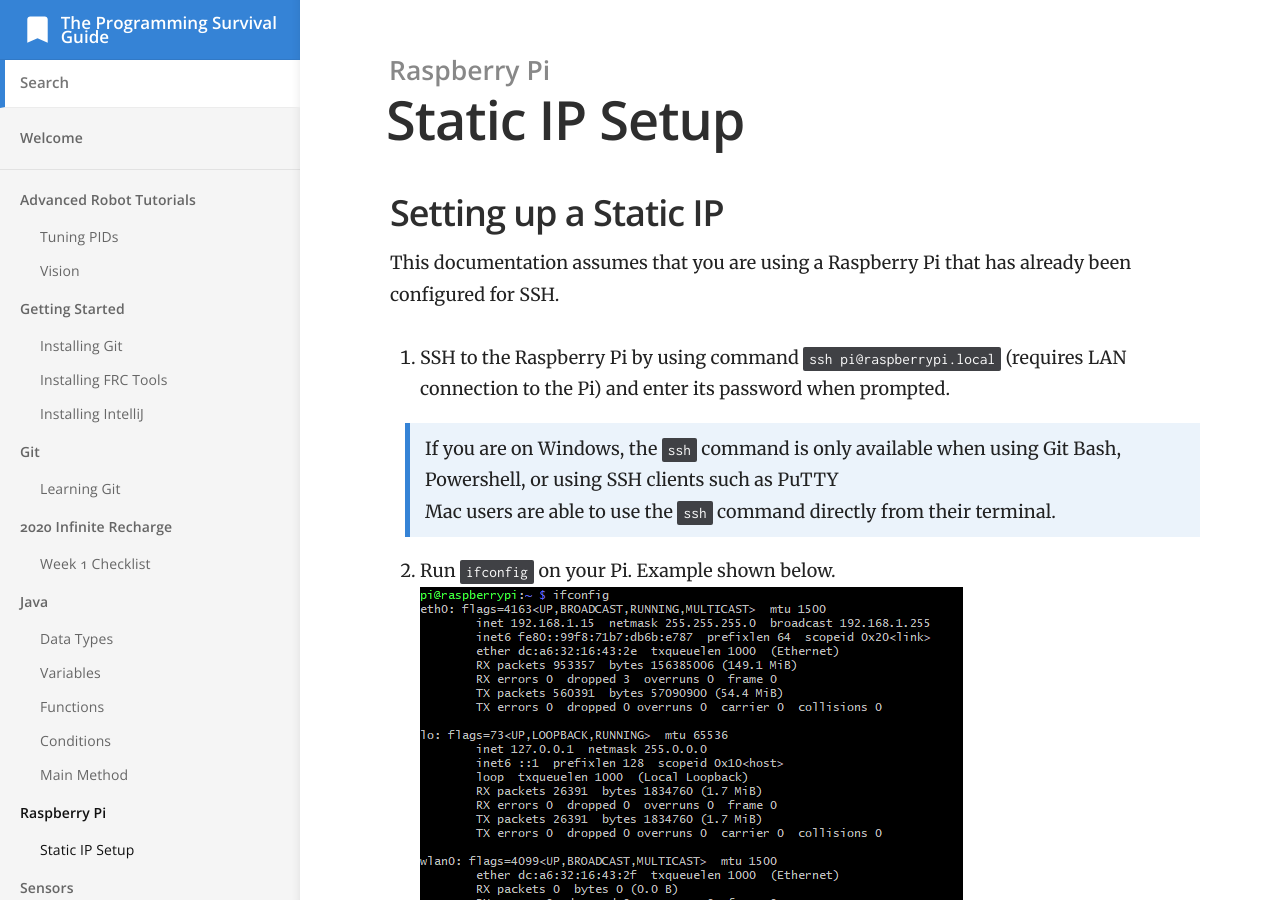
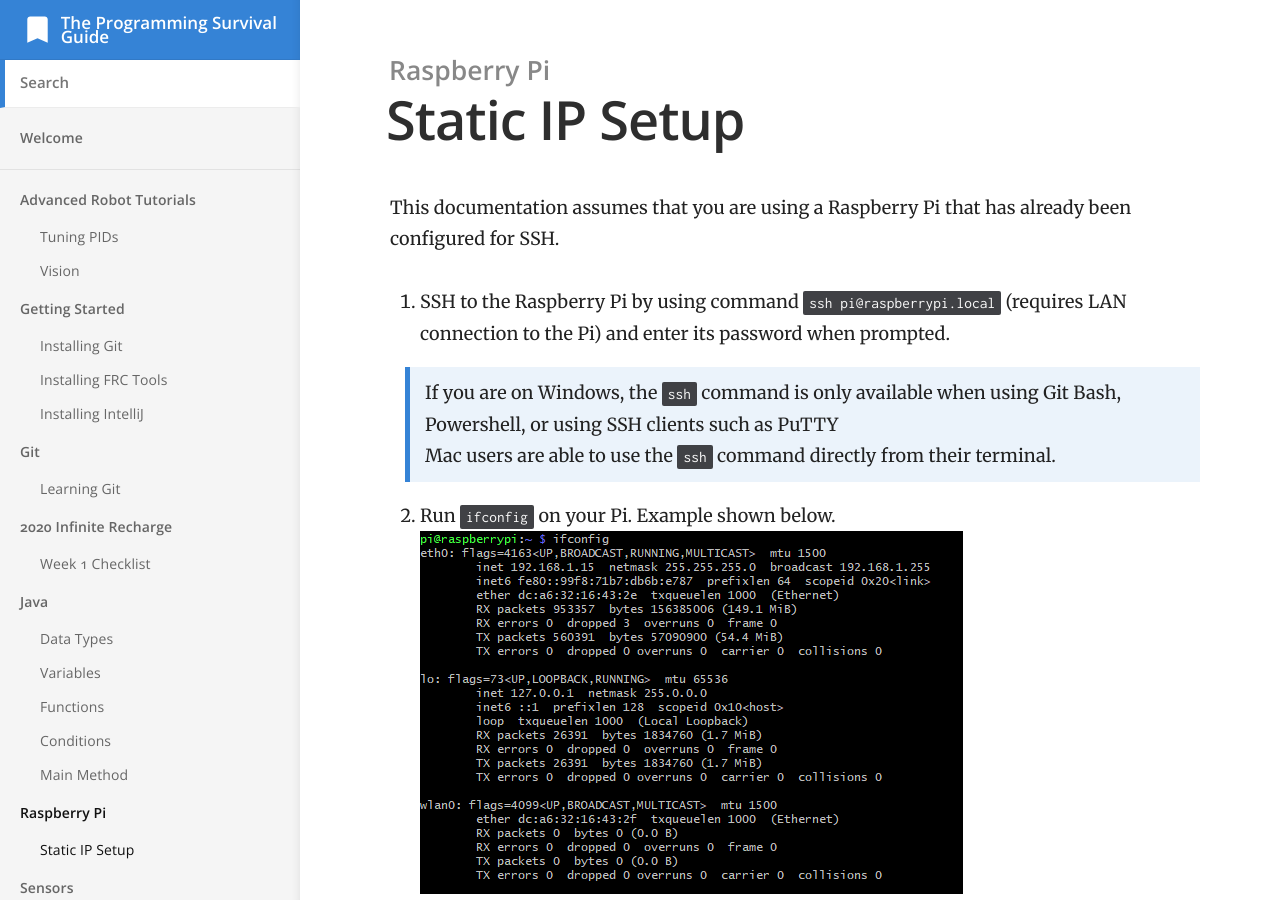
Before and after one commit to Team2445/The-Programming-Survival-Guide, a Jekyll site: the page built from _docs/raspberry-pi/static-ip-setup.md, in a window 1280 px wide and 900 px high. Built offline with Jekyll 4.4.1, drawn with Linux system fonts in a browser that asks for light colours.

Commit message:
Removed unnecessary header

```diff
--- a/_docs/raspberry-pi/static-ip-setup.md
+++ b/_docs/raspberry-pi/static-ip-setup.md
@@ -4,7 +4,6 @@ category: Raspberry Pi
 order: 1
 title: Static IP Setup
 ---
-## Setting up a Static IP
 This documentation assumes that you are using a Raspberry Pi that has already been configured for SSH.
 
 1. SSH to the Raspberry Pi by using command `ssh pi@raspberrypi.local` (requires LAN connection to the Pi) and enter its password when prompted.
```
